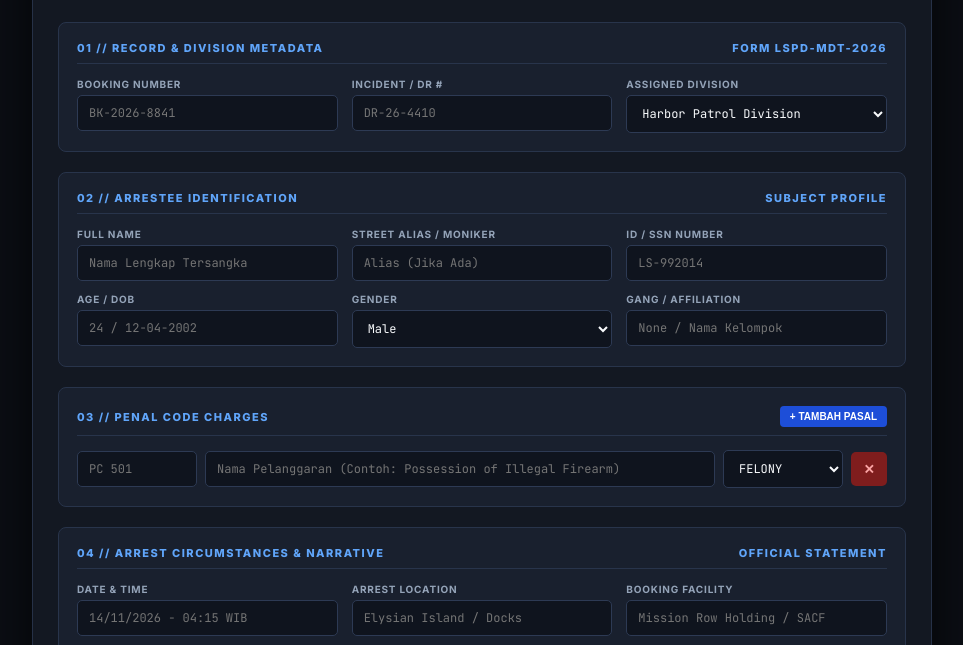
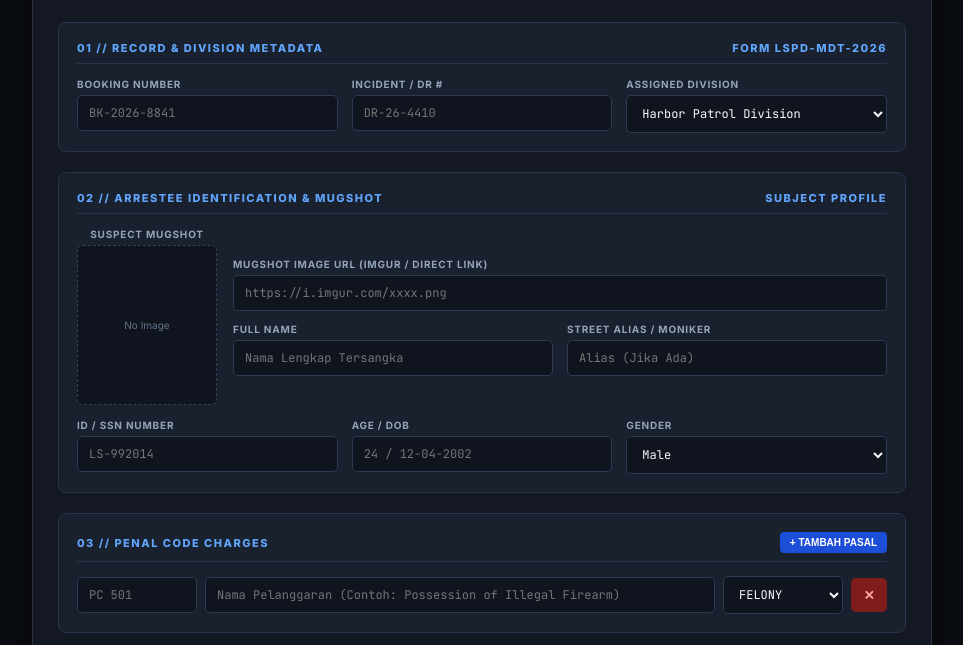
Before and after one commit to rifkyarya52-afk/arrest-report, a plain HTML site: page index.html in a window 1280 px wide. Shown: the part 106-751 px from the top of the page, without its empty margins (158-1121 px from the left). Drawn offline with nearby package versions, Linux system fonts and the light colour scheme.

Commit message:
Update index.html

```diff
--- a/index.html
+++ b/index.html
@@ -113,8 +113,39 @@
       grid-template-columns: repeat(2, 1fr);
       gap: 14px;
     }
+    .suspect-layout {
+      display: grid;
+      grid-template-columns: 140px 1fr;
+      gap: 16px;
+      align-items: center;
+    }
     @media (max-width: 650px) {
-      .grid-3, .grid-2 { grid-template-columns: 1fr; }
+      .grid-3, .grid-2, .suspect-layout { grid-template-columns: 1fr; }
+    }
+    .mugshot-box {
+      width: 140px;
+      height: 160px;
+      background: #0f141e;
+      border: 1px dashed #334155;
+      border-radius: 6px;
+      display: flex;
+      flex-direction: column;
+      align-items: center;
+      justify-content: center;
+      overflow: hidden;
+      position: relative;
+    }
+    .mugshot-box img {
+      width: 100%;
+      height: 100%;
+      object-fit: cover;
+      display: none;
+    }
+    .mugshot-placeholder {
+      font-size: 10px;
+      color: #64748b;
+      text-align: center;
+      padding: 10px;
     }
     .field {
       display: flex;
@@ -276,13 +307,28 @@
       </div>
     </div>
 
-    <!-- SUSPECT PROFILE -->
+    <!-- SUSPECT PROFILE WITH MUGSHOT -->
     <div class="card">
       <div class="card-header">
-        <span>02 // ARRESTEE IDENTIFICATION</span>
+        <span>02 // ARRESTEE IDENTIFICATION & MUGSHOT</span>
         <span>SUBJECT PROFILE</span>
       </div>
-      <div class="grid-3" style="margin-bottom: 12px;">
+      <div class="suspect-layout">
+        <!-- Kotak Foto Suspect -->
+        <div class="field" style="align-items: center;">
+          <label>Suspect Mugshot</label>
+          <div class="mugshot-box" id="mugshot-preview-box">
+            <span class="mugshot-placeholder" id="mugshot-text">No Image</span>
+            <img id="mugshot-img" src="" alt="Mugshot">
+          </div>
+        </div>
+        <!-- Detail Input Data Suspect -->
+        <div style="display: flex; flex-direction: column; gap: 12px; width: 100%;">
+          <div class="field">
+            <label>Mugshot Image URL (Imgur / Direct Link)</label>
+            <input type="text" id="suspect_photo_url" placeholder="https://i.imgur.com/xxxx.png" oninput="updateMugshot(this.value)">
+          </div>
+          <div class="grid-2">
             <div class="field">
               <label>Full Name</label>
               <input type="text" id="suspect_name" placeholder="Nama Lengkap Tersangka">
@@ -291,12 +337,15 @@
               <label>Street Alias / Moniker</label>
               <input type="text" id="suspect_alias" placeholder="Alias (Jika Ada)">
             </div>
+          </div>
+        </div>
+      </div>
+
+      <div class="grid-3" style="margin-top: 14px;">
         <div class="field">
           <label>ID / SSN Number</label>
           <input type="text" id="suspect_id" placeholder="LS-992014">
         </div>
-      </div>
-      <div class="grid-3">
         <div class="field">
           <label>Age / DOB</label>
           <input type="text" id="suspect_age" placeholder="24 / 12-04-2002">
@@ -307,10 +356,6 @@
             <option>Male</option>
             <option>Female</option>
           </select>
-        </div>
-        <div class="field">
-          <label>Gang / Affiliation</label>
-          <input type="text" id="suspect_gang" placeholder="None / Nama Kelompok">
         </div>
       </div>
     </div>
@@ -397,7 +442,7 @@
 
   <!-- FOOTER -->
   <div class="mdt-footer">
-    <span>LSPD-MDT-V4.2 // HARBOR & METROPOLITAN NETWORK</span>
+    <span>LSPD-MDT-V4.3 // HARBOR & METROPOLITAN NETWORK</span>
     <span>FOR OFFICIAL LAW ENFORCEMENT USE ONLY</span>
   </div>
 </div>
@@ -410,6 +455,20 @@
 </div>
 
 <script>
+  function updateMugshot(url) {
+    const img = document.getElementById("mugshot-img");
+    const text = document.getElementById("mugshot-text");
+    if (url.trim() !== "") {
+      img.src = url;
+      img.style.display = "block";
+      text.style.display = "none";
+    } else {
+      img.src = "";
+      img.style.display = "none";
+      text.style.display = "block";
+    }
+  }
+
   function addChargeRow() {
     const container = document.getElementById("charges-container");
     const row = document.createElement("div");
@@ -439,6 +498,9 @@
       chargesText += `  ${idx + 1}. **[${cls}] ${code}** — ${desc}\n`;
     });
 
+    const photoUrl = document.getElementById("suspect_photo_url").value;
+    const photoText = photoUrl ? `[Lihat Foto Suspect](${photoUrl})` : "Tidak ada foto";
+
     const output = `**LOS SANTOS POLICE DEPARTMENT — ARREST & BOOKING RECORD**
 ━━━━━━━━━━━━━━━━━━━━━━━━━━━━━━━━━━━━━━━━
 * **Booking # / DR #:** ${document.getElementById("booking_no").value || "-"} / ${document.getElementById("dr_no").value || "-"}
@@ -447,9 +509,9 @@
 * **Location:** ${document.getElementById("arrest_loc").value || "-"}
 
 **[ARRESTEE PROFILE]**
+* **Mugshot:** ${photoText}
 * **Full Name:** ${document.getElementById("suspect_name").value || "-"} (Alias: ${document.getElementById("suspect_alias").value || "None"})
 * **ID / Age / Sex:** ${document.getElementById("suspect_id").value || "-"} | ${document.getElementById("suspect_age").value || "-"} | ${document.getElementById("suspect_sex").value}
-* **Affiliation:** ${document.getElementById("suspect_gang").value || "None"}
 
 **[PENAL CODE CHARGES]**
 ${chargesText || "  - None\n"}
@@ -472,7 +534,7 @@ ${document.getElementById("narrative").value || "-"}
 
   function downloadPNG() {
     const target = document.getElementById("mdt-capture");
-    html2canvas(target, { scale: 2, backgroundColor: "#0b0e14" }).then(canvas => {
+    html2canvas(target, { scale: 2, backgroundColor: "#0b0e14", useCORS: true }).then(canvas => {
       const link = document.createElement("a");
       link.download = "LSPD-MDT-Arrest-Report.png";
       link.href = canvas.toDataURL("image/png");
```
Lines whose indentation alone changed are shown as unchanged.
